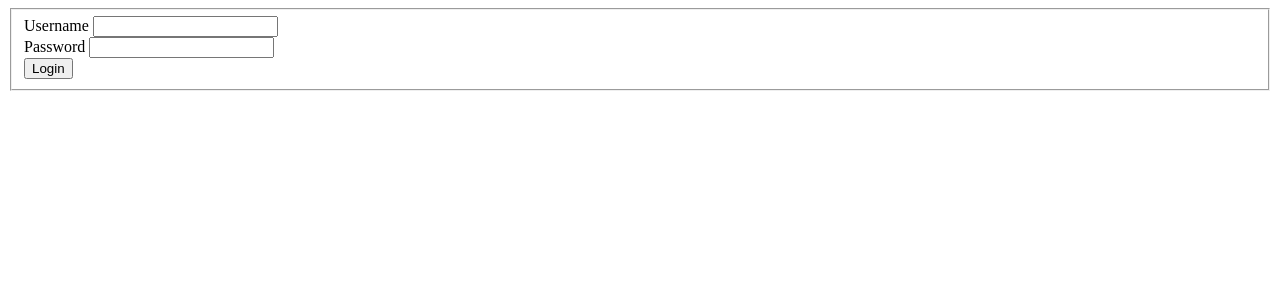
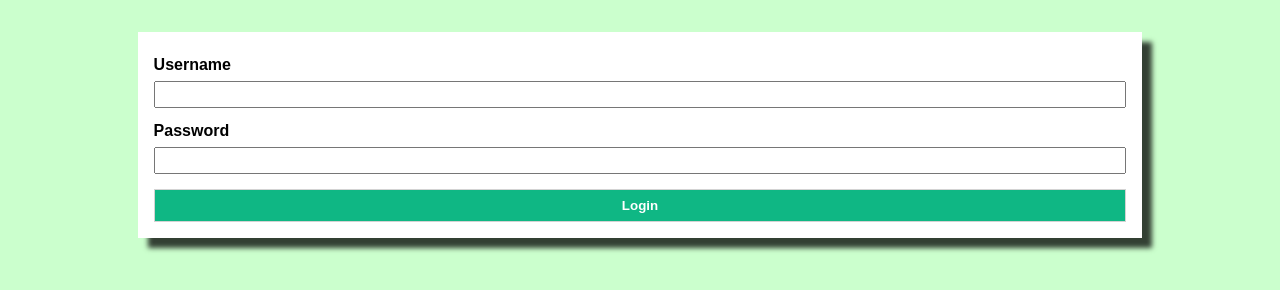
Before and after one commit to rajibchaudhary7/codeup-web-exercises, a website: page login form.html in a window 1280 px wide. Drawn offline with Linux system fonts and the light colour scheme.

Commit message:
Box model exercises

```diff
--- a/css/login.css
+++ b/css/login.css
@@ -13,6 +13,8 @@ body, html {
 form {
     /* This form should be separated from other elements by 1em */
     /* There must be 1em between the content and the border of this element */
+    margin: 1em;
+    padding: 1em;
 }
 
 fieldset {
@@ -22,31 +24,50 @@ fieldset {
     /* There must be 1em between the content and the border of this element */
     /* It should have no border */
     /* Its background should be white */
+    padding: 1em;
+    border: 0;
+    background-color: white;
 }
 
 .width-80 {
     /* The element with this class should be 80% of the width and it must be centered */
     /* Read how to center elements with margin here: http://learnlayout.com/margin-auto.html*/
+    width: 80%;
+    margin: auto;
+
 }
 
 .form-group {
     /* This element must use 100% of the width */
+    width: 100%;
     /* It should have a separation of .5em from elements on top of it and below it*/
+    margin-top: .5em;
+    margin-bottom: .5em;
 }
 
 .form-label {
     /* The text of a label must be bold */
+    font-weight: bold;
+
 }
 
 .btn-block {
     /* This element should use 100% of the width */
+    width: 100%;
 }
 
 .btn {
     /* There must be a separation of 8px between the text and the border of this element */
+    padding: 8px;
+    background-color: #0fb784;
     /* The text color of this element should be white and bold */
-    /* The border of this element should be 1px, and its color should be light grey */
-    background-color: #0fb784;
+    color: white;
+    font-weight: bold;
+    /* The border of this element should be 1px, and its color should be light
+    grey */
+    border: 1px solid lightgrey;
+
+
 }
 
 .form-control {
@@ -57,4 +78,11 @@ fieldset {
     /* See the example at: https://developer.mozilla.org/en-US/docs/Web/CSS/calc */
     /* HINT: Examples are available at: https://glitch.com/~input-button-width */
     width: 100%;
+    padding-top: 4px;
+    padding-bottom: 4px;
+    margin-top: .5em;
+    margin-bottom: .5em;
+    width: calc(100% - 4px);
+
+
 }
--- a/css/messages.css
+++ b/css/messages.css
@@ -6,24 +6,40 @@ body, html {
     font-family: Arial, Ubuntu, sans-serif;
 }
 
+:root {
+    --main-bg-info: #9cade0;
+    --main-text-info: #484191;
+    --main-bg-success: #caf8ca;
+    --main-text-success: #2b7644;
+    --main-bg-warning: #f3e282;
+    --main-text-warning: #8a7610;
+    --main-bg-error: #e8bbc2;
+    --main-text-error: #831a32;
+}
+
 body div {
     margin: 10px;
     border: 1px solid;
     padding: 5px;
+    border-radius: 4px;
 }
 
 .message-info {
-    background-color: #9cade0;
+    color: var(--main-text-info);
+    background-color: var(--main-bg-info);
 }
 
 .message-success {
-    background-color: #caf8ca;
+    color: var(--main-text-success);
+    background-color: var(--main-bg-success);
 }
 
 .message-warning {
-    background-color: #f3e282;
+    color: var(--main-text-warning);
+    background-color: var(--main-bg-warning);
 }
 
 .message-error {
-    background-color: #e8bbc2;
+    color: var(--main-text-error);
+    background-color: var(--main-bg-error);
 }
--- a/login form.html
+++ b/login form.html
@@ -3,7 +3,7 @@
 <html lang="en"><head><meta http-equiv="Content-Type" content="text/html; charset=UTF-8">
 
     <title>Login</title>
-    <link rel="stylesheet" href="./Login form_files/login.css">
+    <link rel="stylesheet" href="./css/login.css">
 </head>
 <body>
 <main>
```
